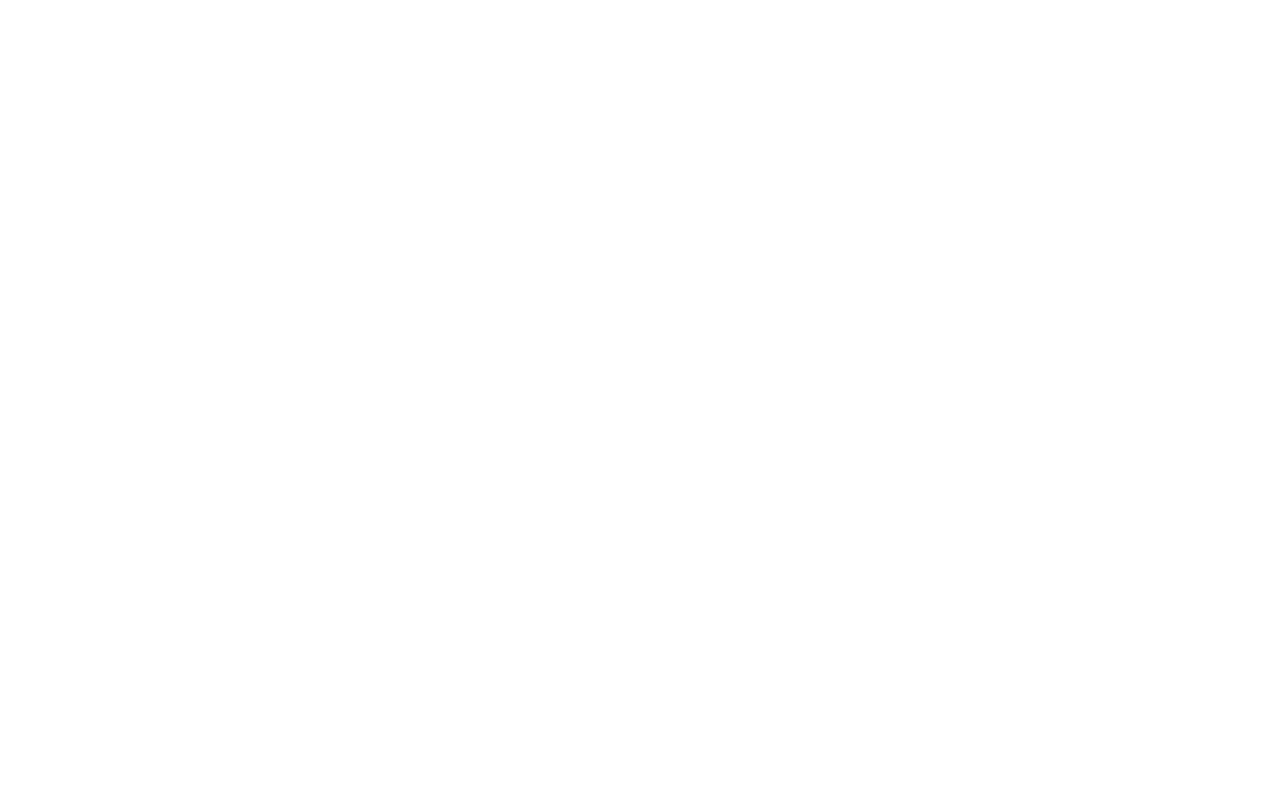
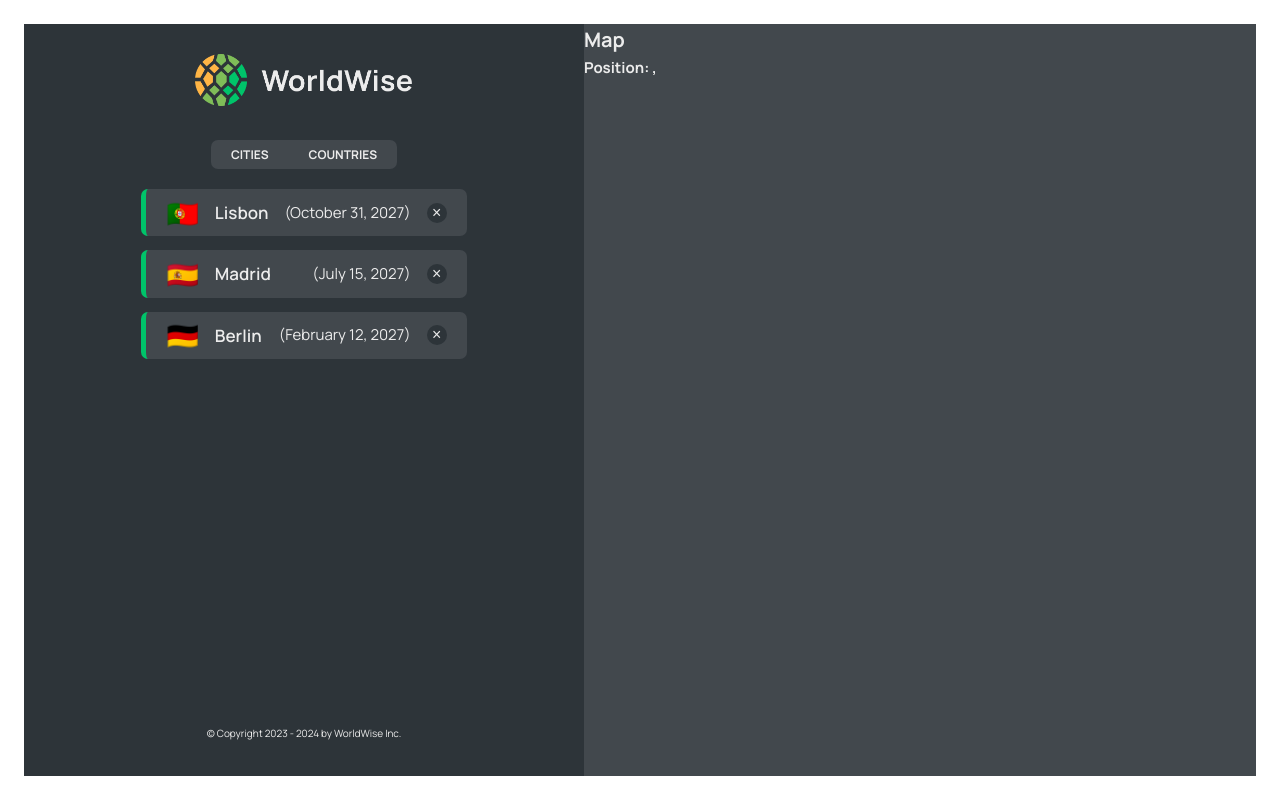
Before and after one commit to leebut/wordwise, a React (Vite) app: page /ww/app in a window 1280 px wide. Built offline with nearby package versions, Linux system fonts and the light colour scheme; data requests are answered from the project's data file.

Commit message:
Update: params to get statee from URL

```diff
--- a/src/App.jsx
+++ b/src/App.jsx
@@ -35,7 +35,7 @@
   }, []);
   return (
     <>
-      <BrowserRouter basename="/app" future={{ v7_startTransition: true }}>
+      <BrowserRouter basename="/ww" future={{ v7_startTransition: true }}>
         <Routes>
           {/* <Route path={"/"} element={<Home />} /> */}
           <Route index element={<Home />} />
@@ -51,7 +51,7 @@
               path="cities"
               element={<CityList cities={cities} isLoading={isLoading} />}
             />
-            <Route path="cities:/id" element={<City />} />
+            <Route path="cities/:id" element={<City />} />
             <Route
               path="countries"
               element={<CountryList cities={cities} isLoading={isLoading} />}
--- a/src/components/City.jsx
+++ b/src/components/City.jsx
@@ -1,3 +1,4 @@
+import { useParams, useSearchParams } from "react-router-dom";
 import styles from "./City.module.css";
 
 const formatDate = (date) =>
@@ -9,6 +10,11 @@
   }).format(new Date(date));
 
 function City() {
+  const { id } = useParams();
+  const [searchParams, setSearchParams] = useSearchParams();
+  const lat = searchParams.get("lat");
+  const lng = searchParams.get("lng");
+
   // TEMP DATA
   const currentCity = {
     cityName: "Lisbon",
@@ -20,7 +26,12 @@
   const { cityName, emoji, date, notes } = currentCity;
 
   return (
-    <h1>City</h1>
+    <>
+      <h1>City {id}</h1>
+      <p>
+        Position: {lat}, {lng}
+      </p>
+    </>
     // <div className={styles.city}>
     //   <div className={styles.row}>
     //     <h6>City name</h6>
--- a/src/components/CityItem.jsx
+++ b/src/components/CityItem.jsx
@@ -9,11 +9,14 @@
   }).format(new Date(date));
 
 function CityItem({ city }) {
-  const { cityName, emoji, date, id } = city;
+  const { cityName, emoji, date, id, position } = city;
   return (
     <>
       <li>
-        <Link className={styles.cityItem} to={`${id}`}>
+        <Link
+          className={styles.cityItem}
+          to={`${id}?lat=${position.lat}&lng=${position.lng}`}
+        >
           <span className={styles.emoji}>{emoji}</span>
           <h3 className={styles.name}>{cityName}</h3>{" "}
           <time className={styles.date}>({formatDate(date)})</time>
--- a/src/components/Map.jsx
+++ b/src/components/Map.jsx
@@ -1,7 +1,20 @@
+import { useSearchParams } from "react-router-dom";
 import styles from "./Map.module.css";
 
 function Map() {
-  return <div className={styles.mapContainer}>Map</div>;
+  const [searchParams, setSearchParams] = useSearchParams();
+
+  const lat = searchParams.get("lat");
+  const lng = searchParams.get("lng");
+
+  return (
+    <div className={styles.mapContainer}>
+      <h1>Map</h1>
+      <h2>
+        Position: {lat}, {lng}
+      </h2>
+    </div>
+  );
 }
 
 export default Map;
```
